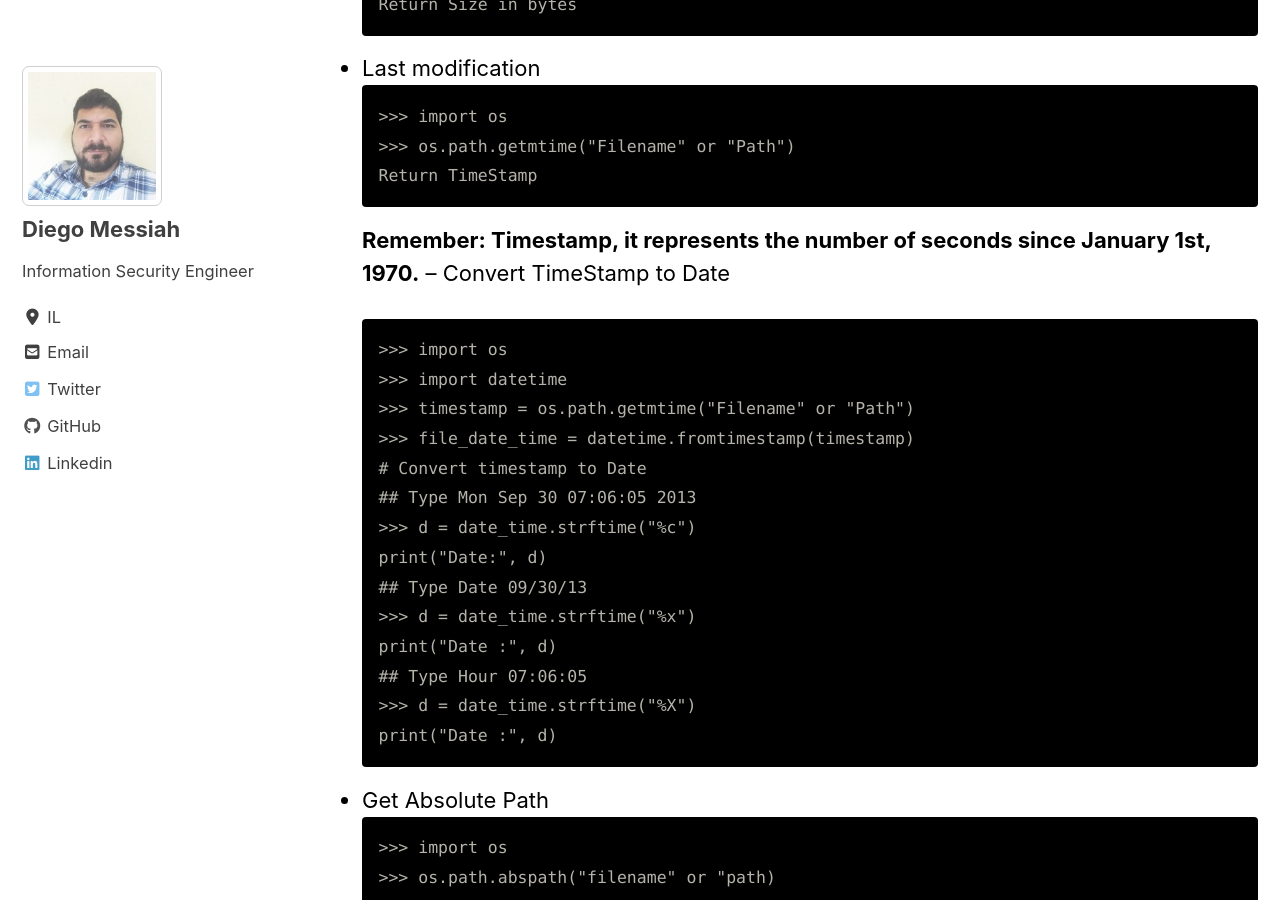
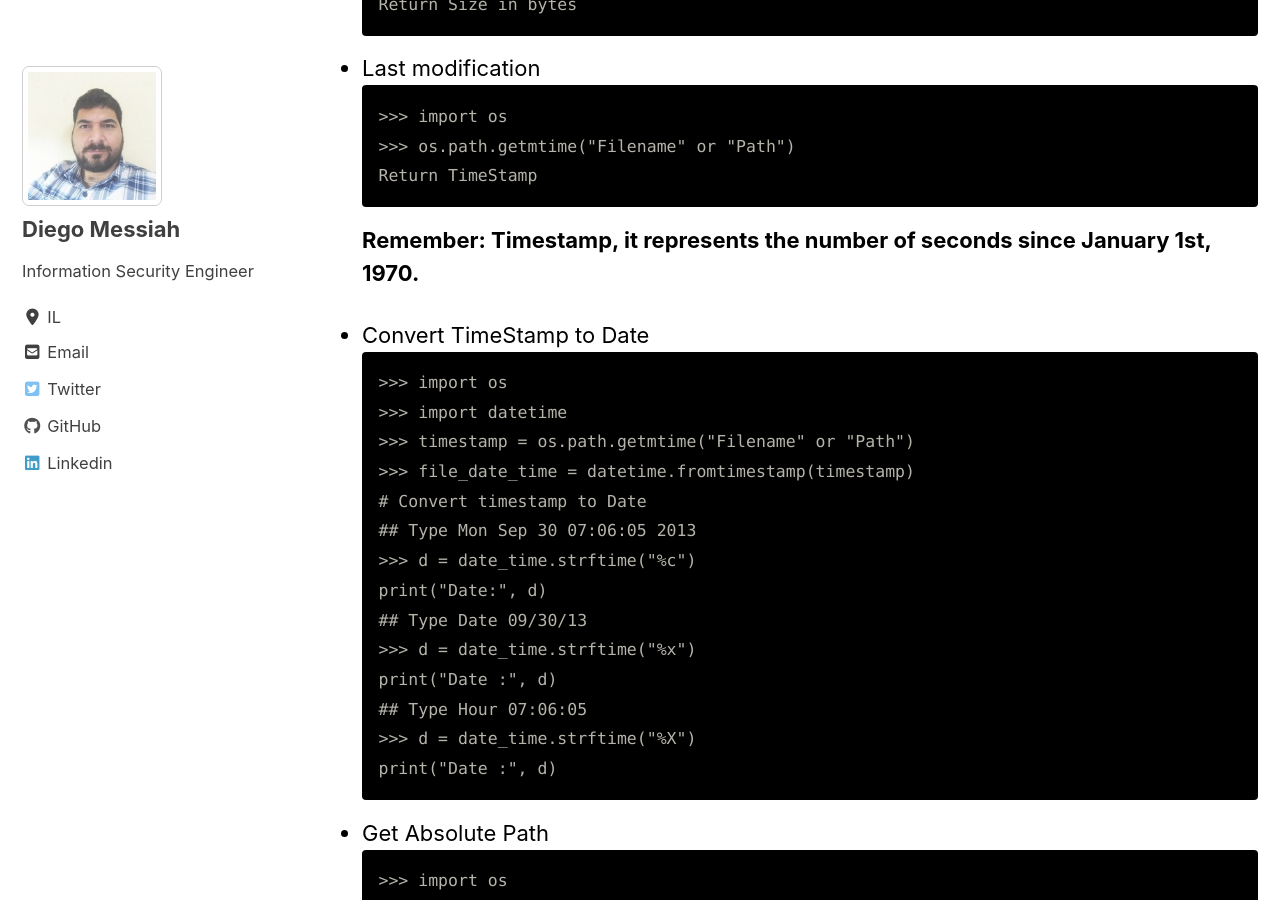
Before and after one commit to diegomessiah/diegomessiah.github.io, a Jekyll site: the page built from _posts/2020/2020-03-23-python_cheatsheet_filework.md, in a window 1280 px wide and 900 px high, scrolled down 1761 px. Built offline with Jekyll 4.4.1, drawn with Linux system fonts in a browser that asks for light colours; cached includes are drawn as plain includes; nearby versions of some CDN libraries; comment, search, counter and statistics services are not loaded.

````diff
--- a/_posts/2020/2020-03-23-python_cheatsheet_filework.md
+++ b/_posts/2020/2020-03-23-python_cheatsheet_filework.md
@@ -67,7 +67,7 @@ Return Size in bytes
 Return TimeStamp
 ```
 <b>Remember:  Timestamp, it represents the number of seconds since January 1st, 1970.</b>
--- Convert TimeStamp to Date
+- Convert TimeStamp to Date
 ```
 >>> import os
 >>> import datetime
````
